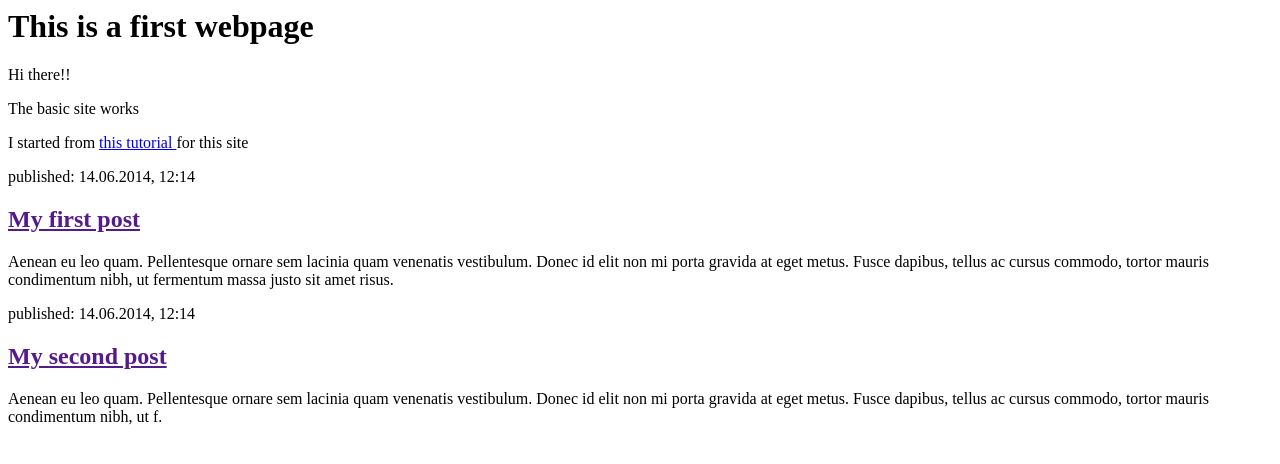
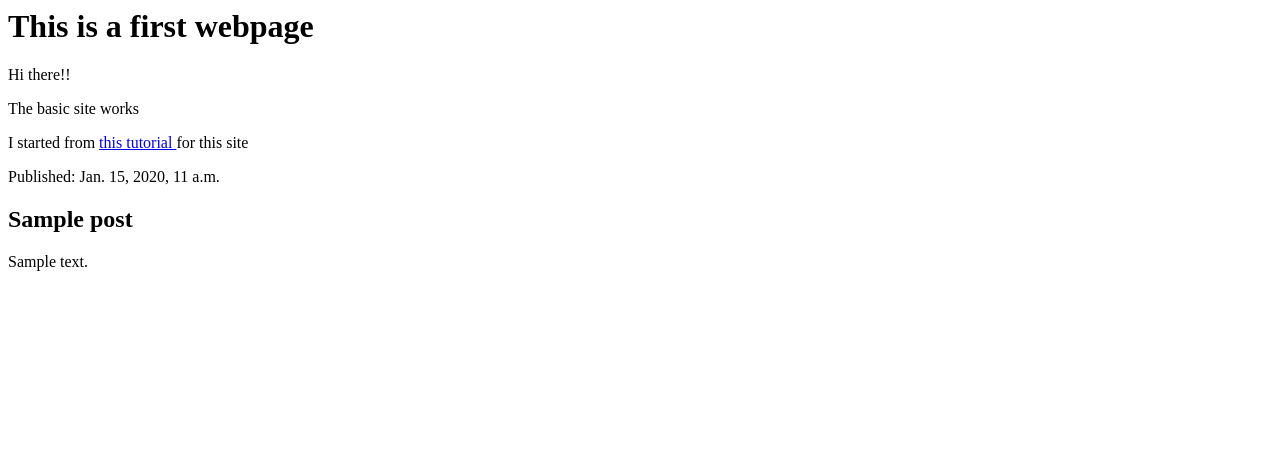
Before and after one commit to FrankNaets/Djangogirls, a Django app: template blog/templates/blog/post_list.html in a window 1280 px wide. Shown: the top 464 px of the page. Run offline with Django 3.2, Linux system fonts and the light colour scheme; the template is opened without the code that fills it: values that come from a table or form of the project are taken from there, others are empty; tables that the repository leaves empty hold one stand-in row (values such as "Sample post").

Commit message:
- improved the templates - added the coupling to the model

```diff
--- a/blog/templates/blog/post_list.html
+++ b/blog/templates/blog/post_list.html
@@ -11,17 +11,12 @@
       <p>I started from <a href="https://djangogirls.org"> this tutorial </a> for this site  </p>
     </div>
 
-    <div>
-      <p>published: 14.06.2014, 12:14</p>
-      <h2><a href="">My first post</a></h2>
-      <p>Aenean eu leo quam. Pellentesque ornare sem lacinia quam venenatis vestibulum. Donec id elit non mi porta gravida at eget metus. Fusce dapibus, tellus ac cursus commodo, tortor mauris condimentum nibh, ut fermentum massa justo sit amet risus.</p>
-    </div>
-
-    <div>
-      <p>published: 14.06.2014, 12:14</p>
-      <h2><a href="">My second post</a></h2>
-      <p>Aenean eu leo quam. Pellentesque ornare sem lacinia quam venenatis vestibulum. Donec id elit non mi porta gravida at eget metus. Fusce dapibus, tellus ac cursus commodo, tortor mauris condimentum nibh, ut f.</p>
-    </div>
-
+    {% for post in posts %}
+      <div>
+        <p>Published: {{post.published_date}}</p>
+        <p><h2>{{post.title}}</h2></p>
+        <p>{{post.text|linebreaksbr}}</p>
+      </div>
+    {% endfor %}
   </body>
 </html>
--- a/blog/views.py
+++ b/blog/views.py
@@ -1,5 +1,8 @@
 from django.shortcuts import render
+from django.utils import timezone
+from .models import Post
 
 # Create your views here.
 def post_list(request):
-    return render(request, 'blog/post_list.html', {})
+    posts = Post.objects.filter(published_date__lte=timezone.now()).order_by('published_date')
+    return render(request, 'blog/post_list.html', {'posts':posts})
```
